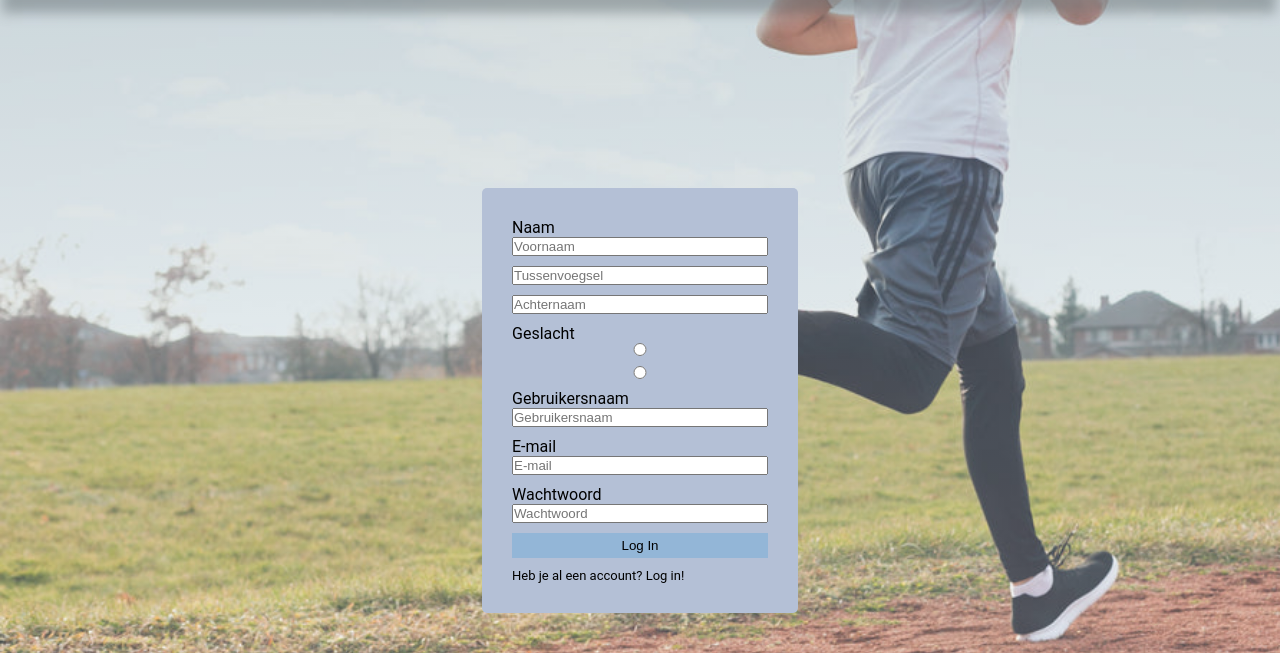
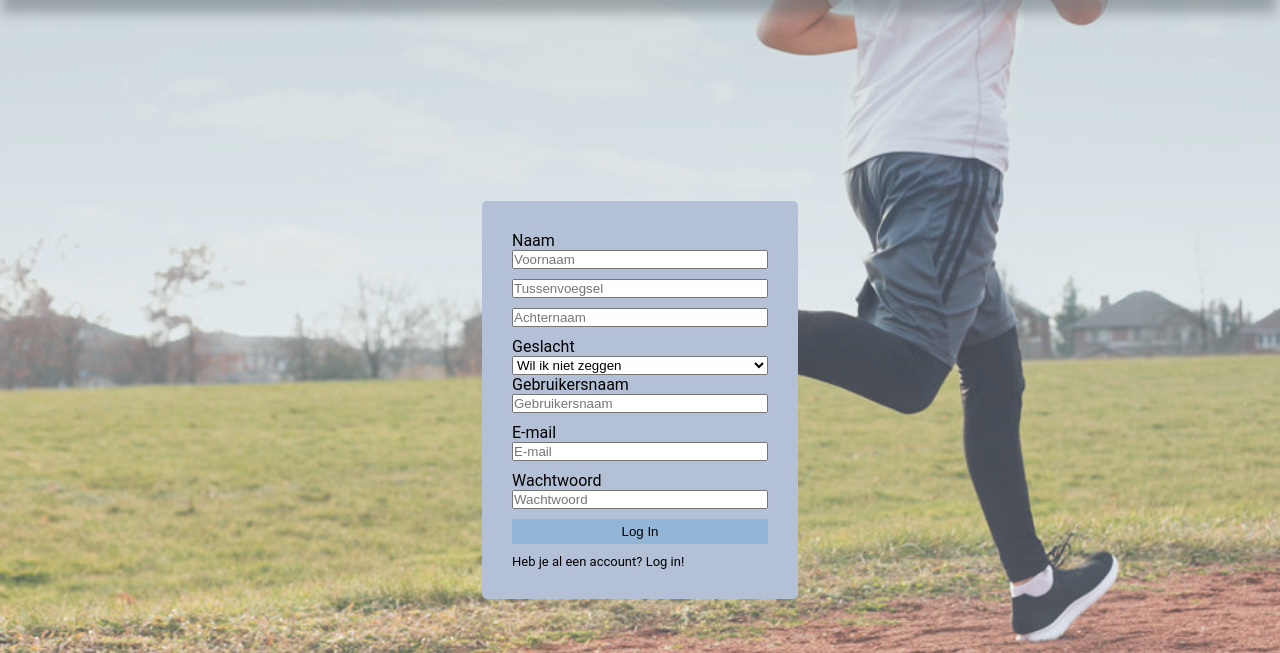
Before and after one commit to LeZwart/Work4Me, a PHP site: page /register.php in a window 1280 px wide. Shown: the part 78-731 px from the top of the page. Run offline with PHP 8.4, Linux system fonts and the light colour scheme; data that the repository does not hold is empty.

Commit message:
updated registration

```diff
--- a/www/register.php
+++ b/www/register.php
@@ -34,8 +34,11 @@
 
                 <!-- Geslacht -->
                 <label for="gender">Geslacht</label>
-                <input type="radio" name="gender" value="">
-                <input type="radio" name="gender" value="">
+                <select name="gender" id="gender">
+                    <option value="">Wil ik niet zeggen</option>
+                    <option value="Man">Man</option>
+                    <option value="Vrouw">Vrouw</option>
+                </select>
 
                 <!-- Gebruikersnaam -->
                 <label for="username">Gebruikersnaam</label>
```
